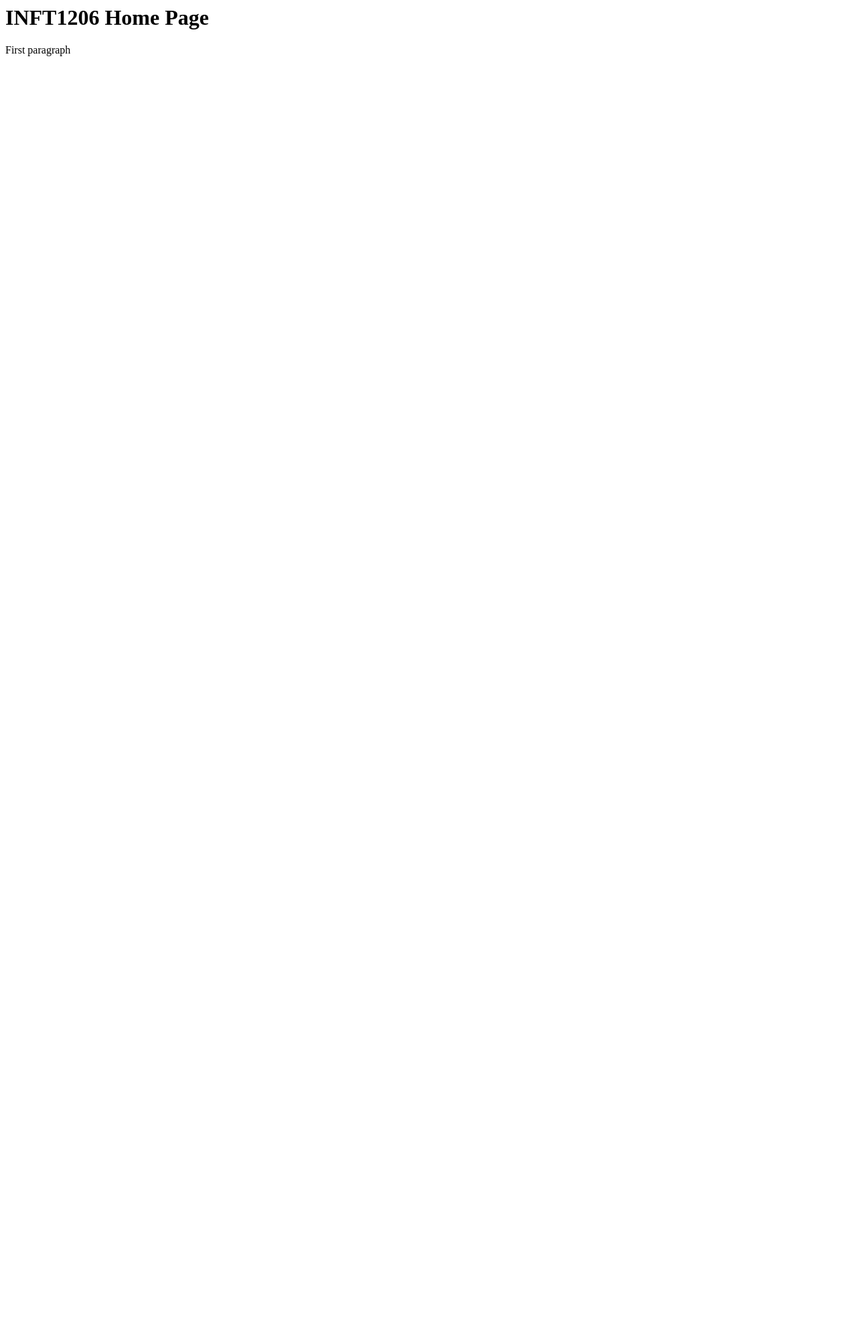
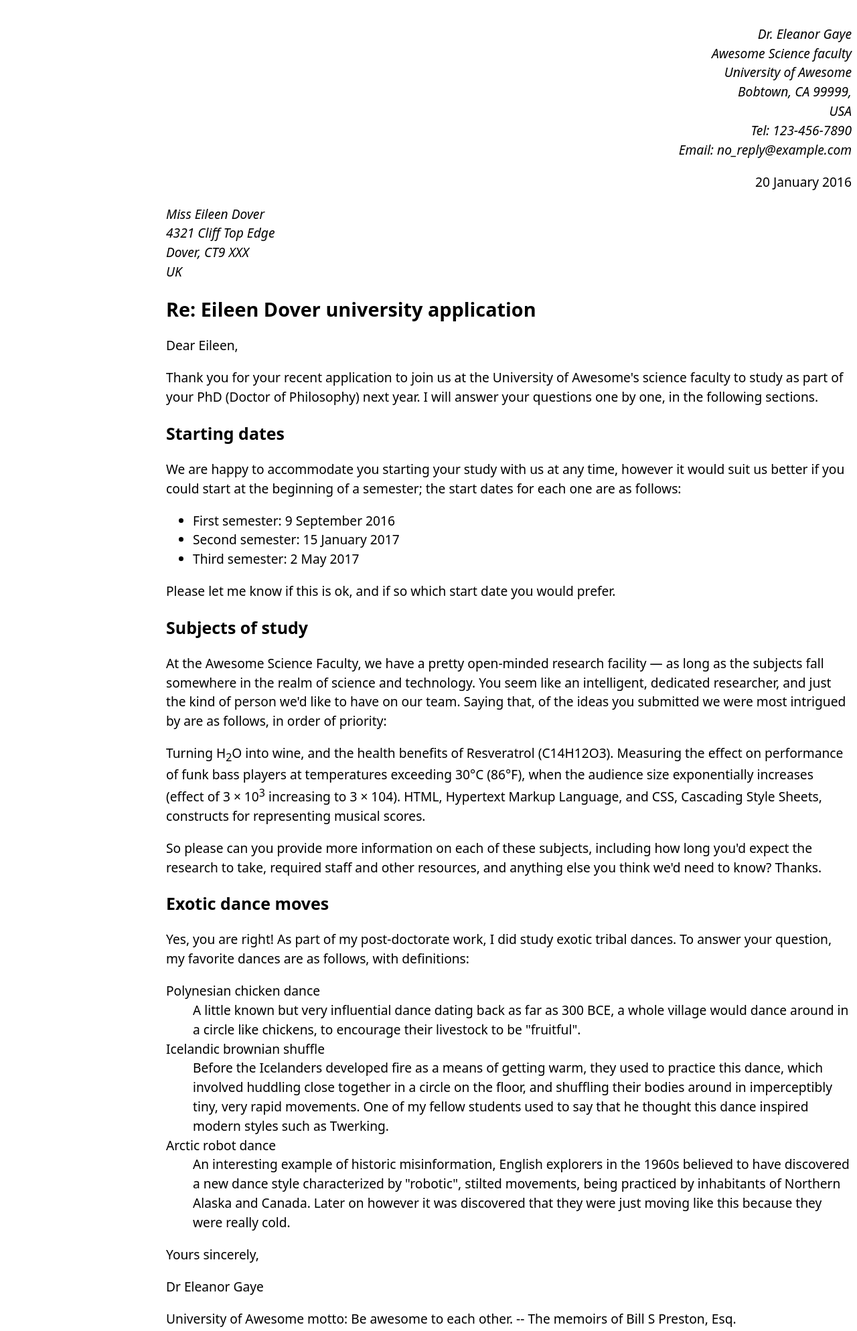
Before and after one commit to Chloe-Wainwright/Chloe-Wainwright.github.io, a plain HTML site: page index.html in a window 1280 px wide. Shown: the whole page at 67% size. Before the commit the page ends 800 px from the top, so only its background shows below. Drawn offline with Linux system fonts and the light colour scheme.

Commit message:
Add files via upload
lab 1 part 1 completed

```diff
--- a/index.html
+++ b/index.html
@@ -1,15 +1,127 @@
 <html>
 <head>
-<title>INFT1206 - Home Page</title>
-<!--
-Name: Chloe
-File:
-Date:
-Home page for INFT1206 web site
--->
+      <title>INFT1206 - Lab 1 Part 1</title>
+      <!--
+      Name: Chloe Wainwright
+      File: index.html
+      Date: 22 May 2026
+      First attempt at HTML, marking up a cover letter.
+      -->
+<style>
+body {
+  font: 1.2em / 1.5 system-ui;
+  width: 80%;
+  margin-left: auto;
+  margin-left: auto;
+
+}
+
+.sender-column {
+  text-align: right;
+}
+
+h1 {
+  font-size: 1.5em;
+}
+
+h2 {
+  font-size: 1.3em;
+}
+</style>
 </head>
 <body>
-<h1>INFT1206 Home Page</h1>
-<p>First paragraph</p>
+
+<address class="sender-column">
+Dr. Eleanor Gaye<br>
+Awesome Science faculty<br>
+University of Awesome<br>
+Bobtown, CA 99999,<br>
+USA<br>
+Tel: 123-456-7890<br>
+Email: no_reply@example.com<br>
+</address>
+<p class="sender-column">20 January 2016</p>
+
+<address>Miss Eileen Dover<br>
+4321 Cliff Top Edge<br>
+Dover, CT9 XXX<br>
+UK</address>
+
+<h1>Re: Eileen Dover university application</h1>
+
+<p>Dear Eileen,</p>
+
+<p>Thank you for your recent application to join us at the University of
+Awesome's science faculty to study as part of your
+PhD (Doctor of Philosophy) next year. I will answer your
+questions one by one, in the following sections.<p>
+
+<h2>Starting dates</h2>
+
+<p>We are happy to accommodate you starting your study with us at any time,
+however it would suit us better if you could start at the beginning of a
+semester; the start dates for each one are as follows:</p>
+
+<ul>
+<li>First semester: 9 September 2016</li>
+<li>Second semester: 15 January 2017</li>
+<li>Third semester: 2 May 2017</li>
+</ul>
+<p>Please let me know if this is ok, and if so which start date you would
+prefer.</p>
+
+<h2>Subjects of study</h2>
+
+<p>At the Awesome Science Faculty, we have a pretty open-minded research
+facility — as long as the subjects fall somewhere in the realm of science
+and technology. You seem like an intelligent, dedicated researcher, and
+just the kind of person we'd like to have on our team. Saying that, of the
+ideas you submitted we were most intrigued by are as follows, in order of
+priority:</p>
+
+Turning H<sub>2</sub>O into wine, and the health benefits of Resveratrol
+(C14H12O3).
+Measuring the effect on performance of funk bass players at temperatures
+exceeding 30°C (86°F), when the audience size exponentially increases
+(effect of 3 × 10<sup>3</sup> increasing to 3 × 104).
+HTML, Hypertext Markup Language, and CSS,
+Cascading Style Sheets, constructs for representing musical scores.
+
+<p>So please can you provide more information on each of these subjects,
+including how long you'd expect the research to take, required staff and
+other resources, and anything else you think we'd need to know? Thanks.</p>
+
+<h2>Exotic dance moves</h2>
+
+<p>Yes, you are right! As part of my post-doctorate work, I
+did study exotic tribal dances. To answer your question, my
+favorite dances are as follows, with definitions:</p>
+
+<dl>
+<dt>Polynesian chicken dance</dt>
+    <dd>A little known but very influential dance dating back as far as
+    300 BCE, a whole village would
+    dance around in a circle like chickens, to encourage their livestock to
+    be "fruitful".</dd>
+<dt>Icelandic brownian shuffle</dt>
+    <dd>Before the Icelanders developed fire as a means of getting warm, they
+    used to practice this dance, which involved huddling close together in a
+    circle on the floor, and shuffling their bodies around in imperceptibly
+    tiny, very rapid movements. One of my fellow students used to say that
+    he thought this dance inspired modern styles such as Twerking.</dd>
+<dt>Arctic robot dance</dt>
+  <dd>An interesting example of historic misinformation, English explorers in
+    the 1960s believed to have discovered a new dance style characterized by
+    "robotic", stilted movements, being practiced by inhabitants of Northern
+    Alaska and Canada. Later on however it was discovered that they were
+    just moving like this because they were really cold.<dd>
+</dl>
+<p>Yours sincerely,</p>
+
+<p>Dr Eleanor Gaye</p>
+
+<p>University of Awesome motto: Be awesome to each other. --
+The memoirs of Bill S Preston, Esq.</p>
+
 </body>
 </html>
```
